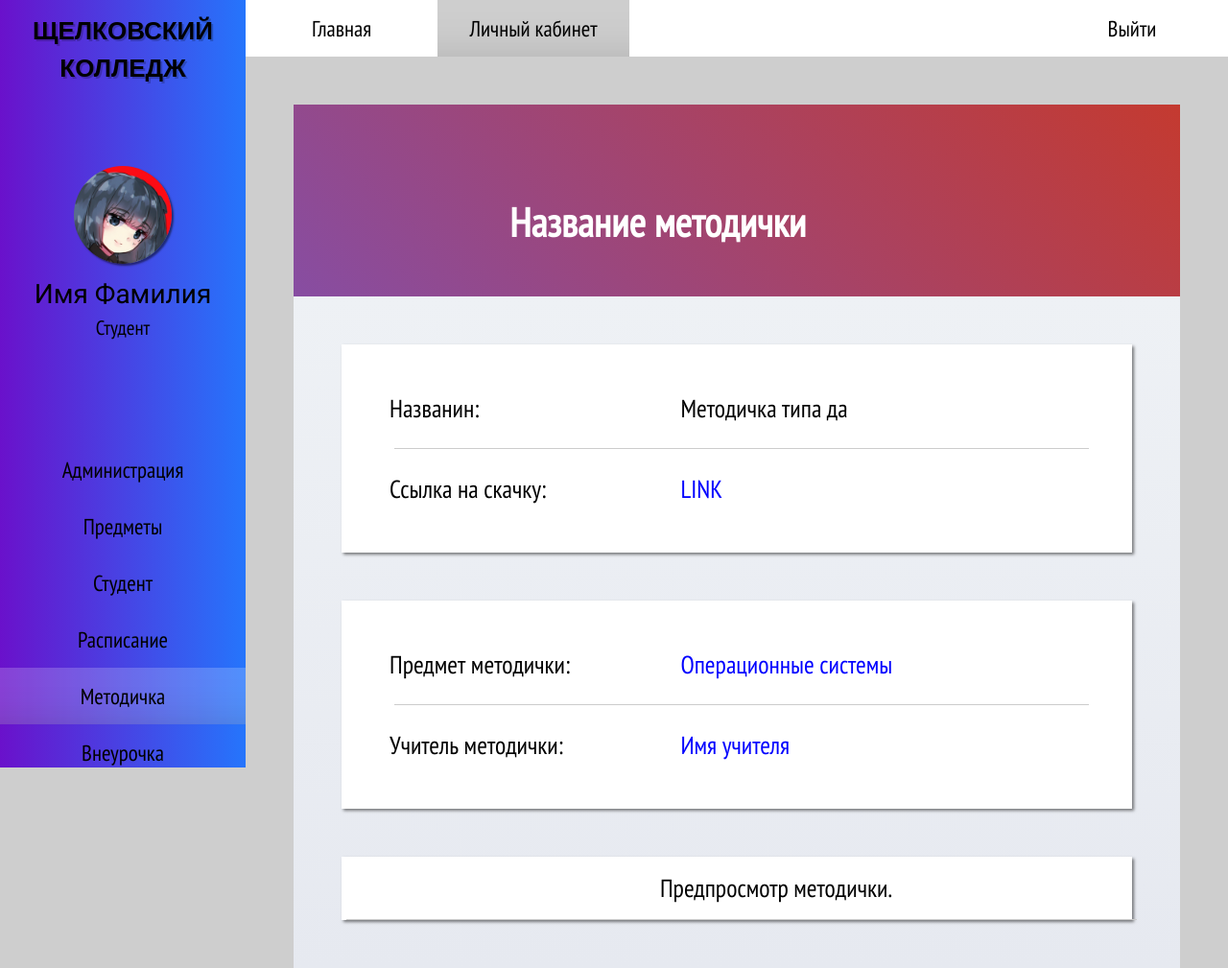
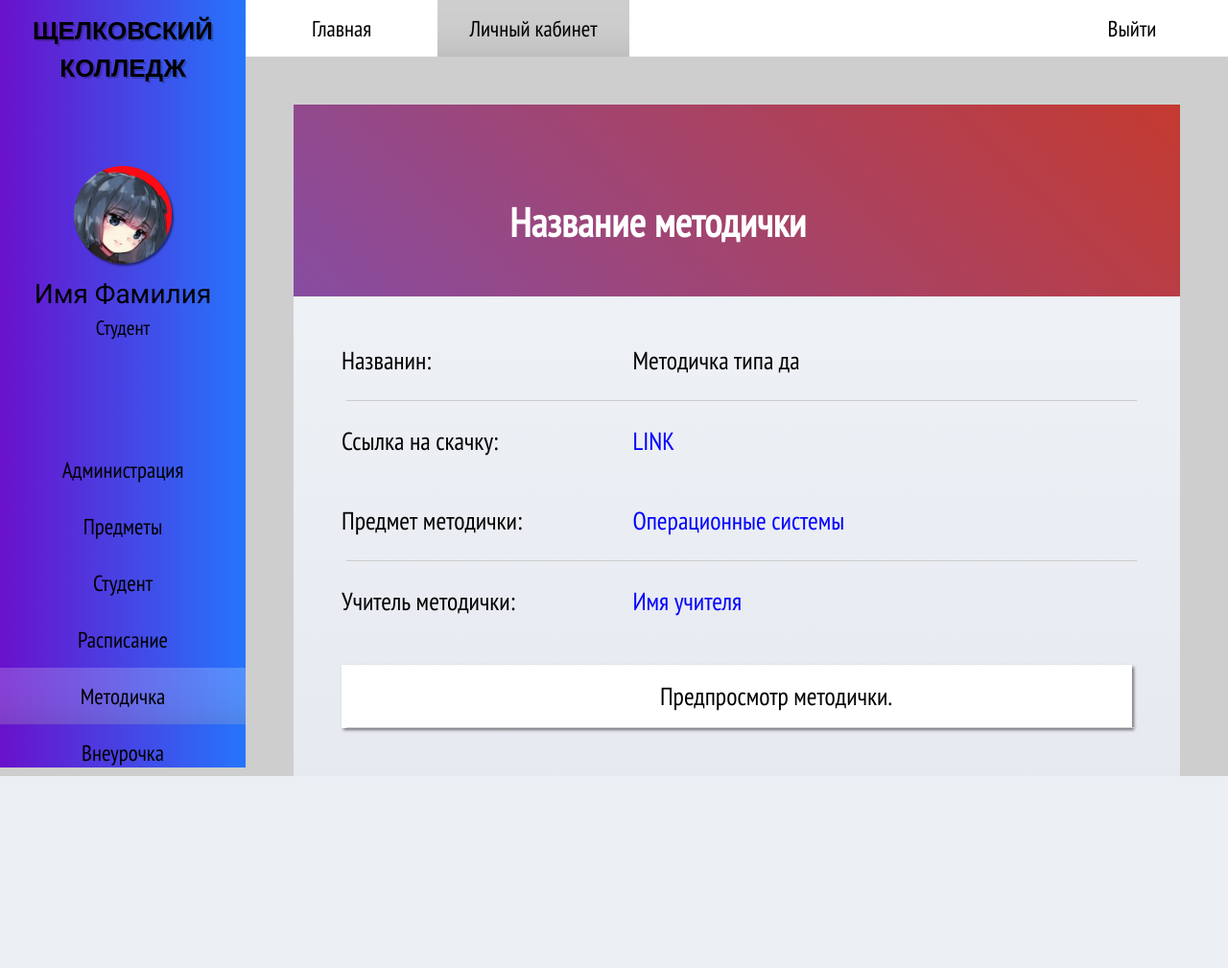
Before and after one commit to mrreads/system-college, a PHP site: page /metodichka_profile.html in a window 1280 px wide. Shown: the whole page at 96% size. After the commit the page ends 809 px from the top, so only its background shows below. Run offline with PHP 8.4, Linux system fonts and the light colour scheme.

Commit message:
Update style_metodichka_profile.css

```diff
--- a/styles/contents/style_metodichka_profile.css
+++ b/styles/contents/style_metodichka_profile.css
@@ -1,12 +1,5 @@
 
 
-#content #profile .info-background .item-info
-{
-    padding: 50px;
-
-    background-color: white;
-    box-shadow: 2px 2px 3px 0 rgba(0,0,0,.5);
-}
 
 #content #profile .info-background .item-info
 {
```
